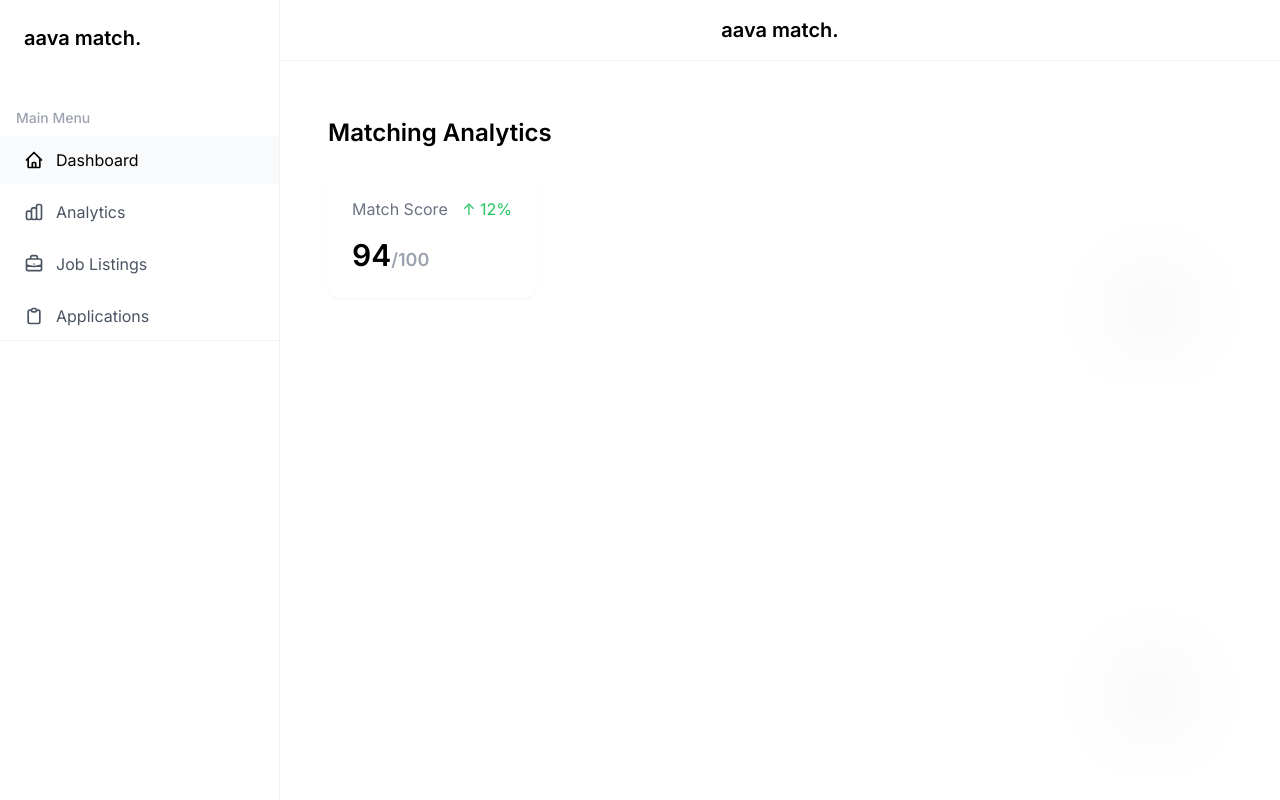
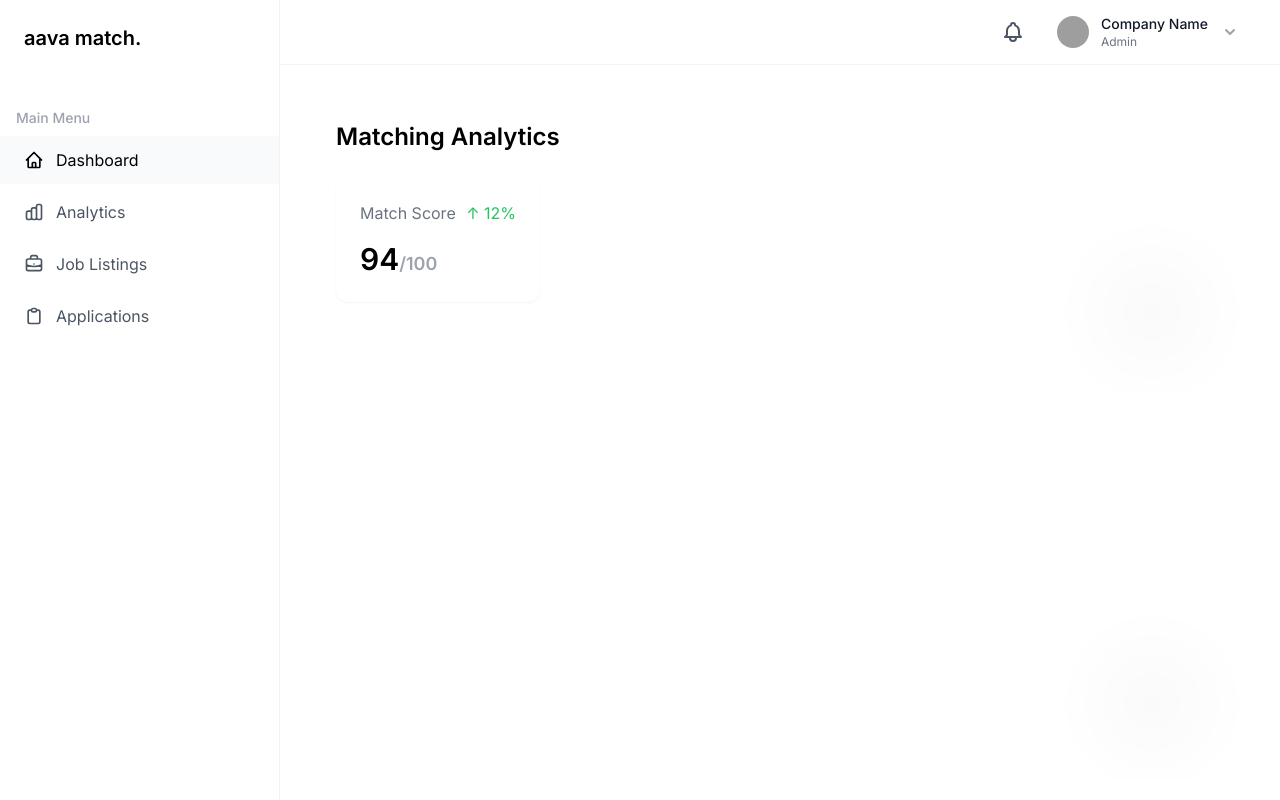
Before and after one commit to lirikrexhepi/aavaMatach, a PHP site: page /dashboard.php in a window 1280 px wide. Run offline with PHP 8.4, Linux system fonts and the light colour scheme; some libraries are stand-ins or nearby versions; some web fonts are replaced; grey boxes are pictures that could not be loaded.

Commit message:
changes for multipage dashboard

```diff
--- a/dashboard.php
+++ b/dashboard.php
@@ -16,81 +16,15 @@ if (!in_array($section, $allowed_sections)) {
     <title>Aava Match - Dashboard</title>
     <script src="https://cdn.tailwindcss.com"></script>
     <link href="https://fonts.googleapis.com/css2?family=Inter:wght@300;400;500;600;700&display=swap" rel="stylesheet">
-    <link href="https://api.fontshare.com/v2/css?f[]=general-sans@500,600&display=swap" rel="stylesheet">
-    <style>
-        body {
-            font-family: "Inter", sans-serif;
-            background: radial-gradient(
-                circle at 10% 20%,
-                rgba(0, 0, 0, 0.02) 0%,
-                transparent 8%
-            ),
-            radial-gradient(
-                circle at 90% 80%,
-                rgba(0, 0, 0, 0.02) 0%,
-                transparent 8%
-            );
-            background-color: #ffffff;
-        }
-
-        nav {
-            border-bottom: 1px solid rgba(0, 0, 0, 0.05);
-            background: rgba(255, 255, 255, 0.95);
-            backdrop-filter: blur(10px);
-            position: sticky;
-            top: 0;
-            z-index: 100;
-        }
-
-        .nav-container {
-            max-width: 1200px;
-            margin: 0 auto;
-        }
-
-        .sidebar {
-            width: 280px;
-            border-right: 1px solid rgba(0, 0, 0, 0.05);
-            background: rgba(255, 255, 255, 0.95);
-            height: 100vh;
-            position: fixed;
-            top: 0;
-            left: 0;
-            overflow-y: auto;
-        }
-
-        .main-content {
-            margin-left: 280px;
-        }
-
-        @media (max-width: 1024px) {
-            .sidebar {
-                transform: translateX(-100%);
-                transition: transform 0.3s ease;
-            }
-
-            .sidebar.active {
-                transform: translateX(0);
-            }
-
-            .main-content {
-                margin-left: 0;
-            }
-        }
-    </style>
+    <?php include BASE_PATH . '/includes/styles.php'; ?>
 </head>
 <body>
     <?php include BASE_PATH . '/includes/sidebar.php'; ?>
 
     <div class="main-content">
-        <nav>
-            <div class="nav-container px-6 py-4">
-                <div class="flex justify-center items-center">
-                    <a href="#" class="text-xl font-semibold">aava match.</a>
-                </div>
-            </div>
-        </nav>
+        <?php include BASE_PATH . '/includes/header.php'; ?>
 
-        <main class="max-w-6xl mx-auto px-6 py-8">
+        <main class="max-w-7xl mx-auto px-4 sm:px-6 lg:px-8 py-8">
             <?php
             $section_file = BASE_PATH . "/sections/{$section}.php";
             if (file_exists($section_file)) {
@@ -101,27 +35,5 @@ if (!in_array($section, $allowed_sections)) {
             ?>
         </main>
     </div>
-
-    <script>
-        document.addEventListener('DOMContentLoaded', function() {
-            const menuButton = document.querySelector('#mobile-menu-button');
-            const sidebar = document.querySelector('.sidebar');
-
-            if (menuButton) {
-                menuButton.addEventListener('click', () => {
-                    sidebar.classList.toggle('active');
-                });
-            }
-
-            // Close sidebar when clicking outside on mobile
-            document.addEventListener('click', (e) => {
-                if (window.innerWidth < 1024) {
-                    if (!sidebar.contains(e.target) && !menuButton.contains(e.target)) {
-                        sidebar.classList.remove('active');
-                    }
-                }
-            });
-        });
-    </script>
 </body>
 </html>
--- a/includes/header.php
+++ b/includes/header.php
@@ -1,21 +1,61 @@
-<header class="bg-white border-b border-gray-100">
-    <div class="px-6 py-4 flex justify-between items-center">
-        <h1 class="text-xl font-semibold">Company Name | aavamatch.com</h1>
-        <div class="flex items-center gap-4">
-            <select class="border rounded px-2 py-1">
-                <option>Last 30 days</option>
-                <option>Last 7 days</option>
-                <option>Last 90 days</option>
-            </select>
-            <select class="border rounded px-2 py-1">
-                <option>Desktop</option>
-                <option>Mobile</option>
-                <option>All devices</option>
-            </select>
-            <select class="border rounded px-2 py-1">
-                <option>United States</option>
-                <option>Global</option>
-            </select>
+<header class="bg-white border-b border-gray-100 sticky top-0 z-50">
+    <div class="max-w-7xl mx-auto px-4 sm:px-6 lg:px-8">
+        <div class="flex justify-between items-center h-16">
+            <!-- Left side -->
+            <div class="flex items-center">
+            </div>
+
+            <!-- Right side -->
+            <div class="flex items-center space-x-4">
+                <!-- Notifications -->
+                <button class="p-2 text-gray-600 hover:text-gray-900 rounded-full hover:bg-gray-100">
+                    <svg xmlns="http://www.w3.org/2000/svg" class="h-6 w-6" fill="none" viewBox="0 0 24 24" stroke="currentColor">
+                        <path stroke-linecap="round" stroke-linejoin="round" stroke-width="2" d="M15 17h5l-1.405-1.405A2.032 2.032 0 0118 14.158V11a6.002 6.002 0 00-4-5.659V5a2 2 0 10-4 0v.341C7.67 6.165 6 8.388 6 11v3.159c0 .538-.214 1.055-.595 1.436L4 17h5m6 0v1a3 3 0 11-6 0v-1m6 0H9" />
+                    </svg>
+                </button>
+
+                <!-- Profile Dropdown -->
+                <div class="relative">
+                    <button class="flex items-center space-x-3 p-2 rounded-lg hover:bg-gray-100">
+                        <img src="https://ui-avatars.com/api/?name=Company+Name" alt="Profile" class="h-8 w-8 rounded-full">
+                        <div class="hidden md:block text-left">
+                            <div class="text-sm font-medium text-gray-900">Company Name</div>
+                            <div class="text-xs text-gray-500">Admin</div>
+                        </div>
+                        <svg xmlns="http://www.w3.org/2000/svg" class="h-5 w-5 text-gray-400" viewBox="0 0 20 20" fill="currentColor">
+                            <path fill-rule="evenodd" d="M5.293 7.293a1 1 0 011.414 0L10 10.586l3.293-3.293a1 1 0 111.414 1.414l-4 4a1 1 0 01-1.414 0l-4-4a1 1 0 010-1.414z" clip-rule="evenodd" />
+                        </svg>
+                    </button>
+
+                    <!-- Dropdown Menu (Initially Hidden) -->
+                    <div class="hidden absolute right-0 mt-2 w-48 rounded-md shadow-lg bg-white ring-1 ring-black ring-opacity-5" id="profile-dropdown">
+                        <div class="py-1">
+                            <a href="company-profile" class="block px-4 py-2 text-sm text-gray-700 hover:bg-gray-100">Company Profile</a>
+                            <a href="settings" class="block px-4 py-2 text-sm text-gray-700 hover:bg-gray-100">Settings</a>
+                            <div class="border-t border-gray-100"></div>
+                            <a href="logout" class="block px-4 py-2 text-sm text-red-600 hover:bg-gray-100">Sign out</a>
+                        </div>
+                    </div>
+                </div>
+            </div>
         </div>
     </div>
 </header>
+
+<script>
+document.addEventListener('DOMContentLoaded', function() {
+    const profileButton = document.querySelector('button:has(img)');
+    const dropdown = document.getElementById('profile-dropdown');
+
+    profileButton.addEventListener('click', () => {
+        dropdown.classList.toggle('hidden');
+    });
+
+    // Close dropdown when clicking outside
+    document.addEventListener('click', (e) => {
+        if (!profileButton.contains(e.target) && !dropdown.contains(e.target)) {
+            dropdown.classList.add('hidden');
+        }
+    });
+});
+</script>
--- a/includes/styles.php
+++ b/includes/styles.php
@@ -15,11 +15,11 @@
         top: 0;
         left: 0;
         overflow-y: auto;
+        z-index: 40;
     }
 
     .main-content {
         margin-left: 280px;
-        padding: 2rem;
     }
 
     @media (max-width: 1024px) {
```
